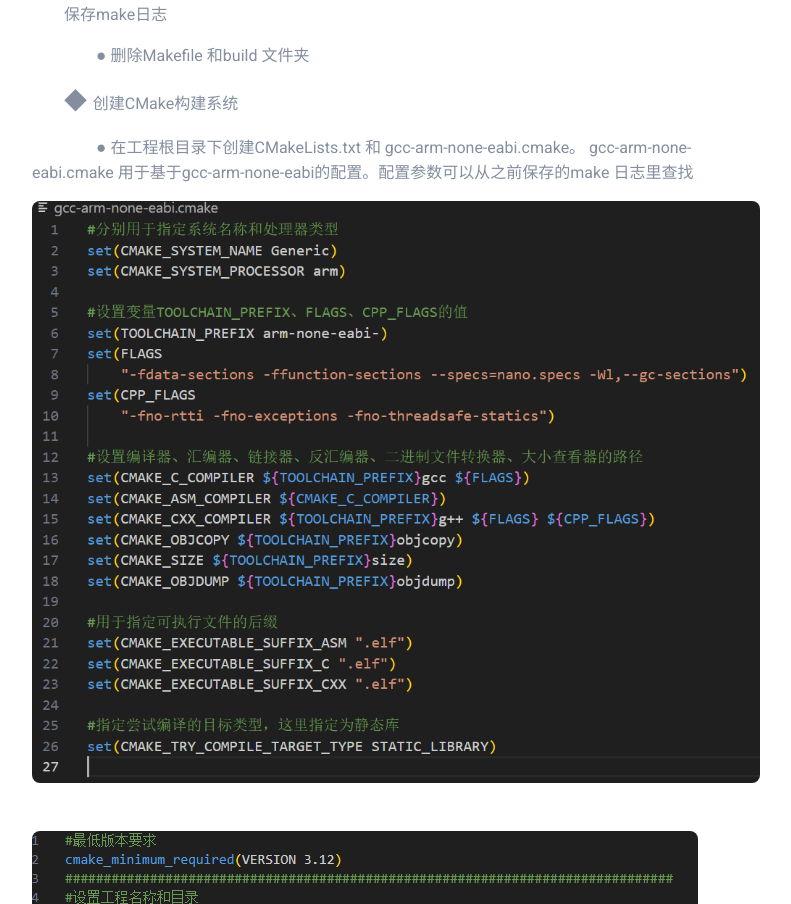
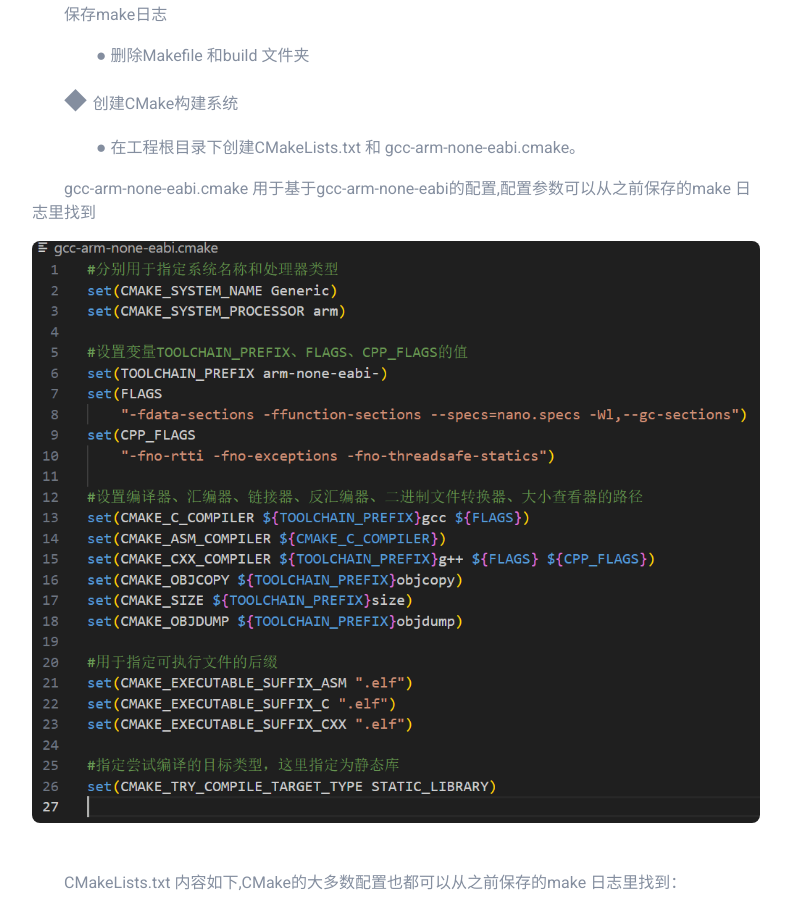
Before and after one commit to van-link/van-link.github.io, a plain HTML site: page blogs/blog_cmake.html in a window 1280 px wide. Shown: the part 6568-7472 px from the top of the page, without its empty margins (50-841 px from the left). Drawn offline with nearby package versions, Linux system fonts and the light colour scheme; files whose address does not match are found by name.

Commit message:
style(blog): 修改内容显示
- 修改缩进和描述

```diff
--- a/blogs/blog_cmake.html
+++ b/blogs/blog_cmake.html
@@ -230,9 +230,11 @@
                             <p class="blog-content">保存make日志</p>
                             <p class="blog-content1">删除Makefile 和build 文件夹</p>
                             <p class="blog-content0">创建CMake构建系统</p>
-                            <p class="blog-content1">在工程根目录下创建CMakeLists.txt 和 gcc-arm-none-eabi.cmake。
-                                gcc-arm-none-eabi.cmake 用于基于gcc-arm-none-eabi的配置。配置参数可以从之前保存的make 日志里查找</p>
+                            <p class="blog-content1">在工程根目录下创建CMakeLists.txt 和 gcc-arm-none-eabi.cmake。</p>
+
+                            <p class="blog-content">gcc-arm-none-eabi.cmake 用于基于gcc-arm-none-eabi的配置,配置参数可以从之前保存的make 日志里找到</p>
                             <img src="blogs_source/cmake/cmake_makefile03.png" class="img-fluid w-60 rounded mb-5">
+                            <p class="blog-content">CMakeLists.txt 内容如下,CMake的大多数配置也都可以从之前保存的make 日志里找到：</p>
                             <img src="blogs_source/cmake/cmake_makefile04.png" class="img-fluid w-60 rounded mb-5">
                             <img src="blogs_source/cmake/cmake_makefile05.png" class="img-fluid w-60 rounded mb-5">
                             <img src="blogs_source/cmake/cmake_makefile06.png" class="img-fluid w-60 rounded mb-5">
@@ -250,10 +252,10 @@
                         <p class="blog-content">当然有，那就是强大的Python。</p>
                             <h3 class="blog-font-cata1" id="section3.1">3.1 Python</h3>
                             <p class="blog-content">Python 是一种高级、通用、解释型的编程语言，它被设计用于简单而清晰的语法。它具有丰富的标准库和大量的第三方库，使得它适用于各种不同的应用领域。<br>
-                                &nbsp;&nbsp;&nbsp;&nbsp;&nbsp;&nbsp;&nbsp;它是一种动态类型语言，不需要事先声明变量的类型。<br>
-                                &nbsp;&nbsp;&nbsp;&nbsp;&nbsp;&nbsp;&nbsp;它是解释型语言，无需编译，可以逐行运行代码。<br>
-                                &nbsp;&nbsp;&nbsp;&nbsp;&nbsp;&nbsp;&nbsp;它的生态系统中有大量的第三方库，提供了各种功能扩展和领域特定的解决方案。<br>
-                                &nbsp;&nbsp;&nbsp;&nbsp;&nbsp;&nbsp;&nbsp;它可以在多个操作系统上运行，包括 Windows、macOS、Linux 等。
+                                &nbsp;&nbsp;&nbsp;&nbsp;&nbsp;&nbsp;&nbsp;&nbsp;它是一种动态类型语言，不需要事先声明变量的类型。<br>
+                                &nbsp;&nbsp;&nbsp;&nbsp;&nbsp;&nbsp;&nbsp;&nbsp;它是解释型语言，无需编译，可以逐行运行代码。<br>
+                                &nbsp;&nbsp;&nbsp;&nbsp;&nbsp;&nbsp;&nbsp;&nbsp;它的生态系统中有大量的第三方库，提供了各种功能扩展和领域特定的解决方案。<br>
+                                &nbsp;&nbsp;&nbsp;&nbsp;&nbsp;&nbsp;&nbsp;&nbsp;它可以在多个操作系统上运行，包括 Windows、macOS、Linux 等。
                             </p>
                             <p class="blog-content">我们搭建一个如下图所示的简单目录：</p>
                             <img src="blogs_source/cmake/cmake_pyMake00.png" class="img-fluid w-60 rounded mb-5">
```
